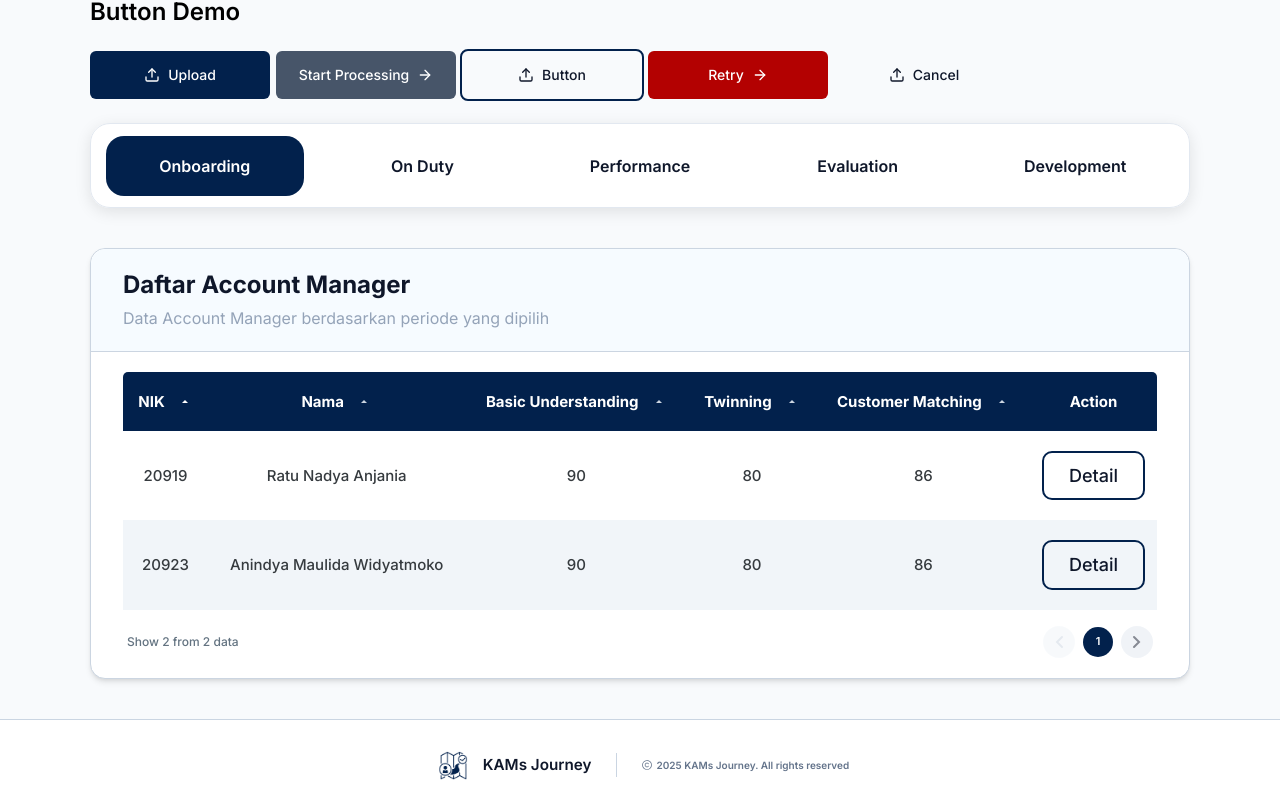
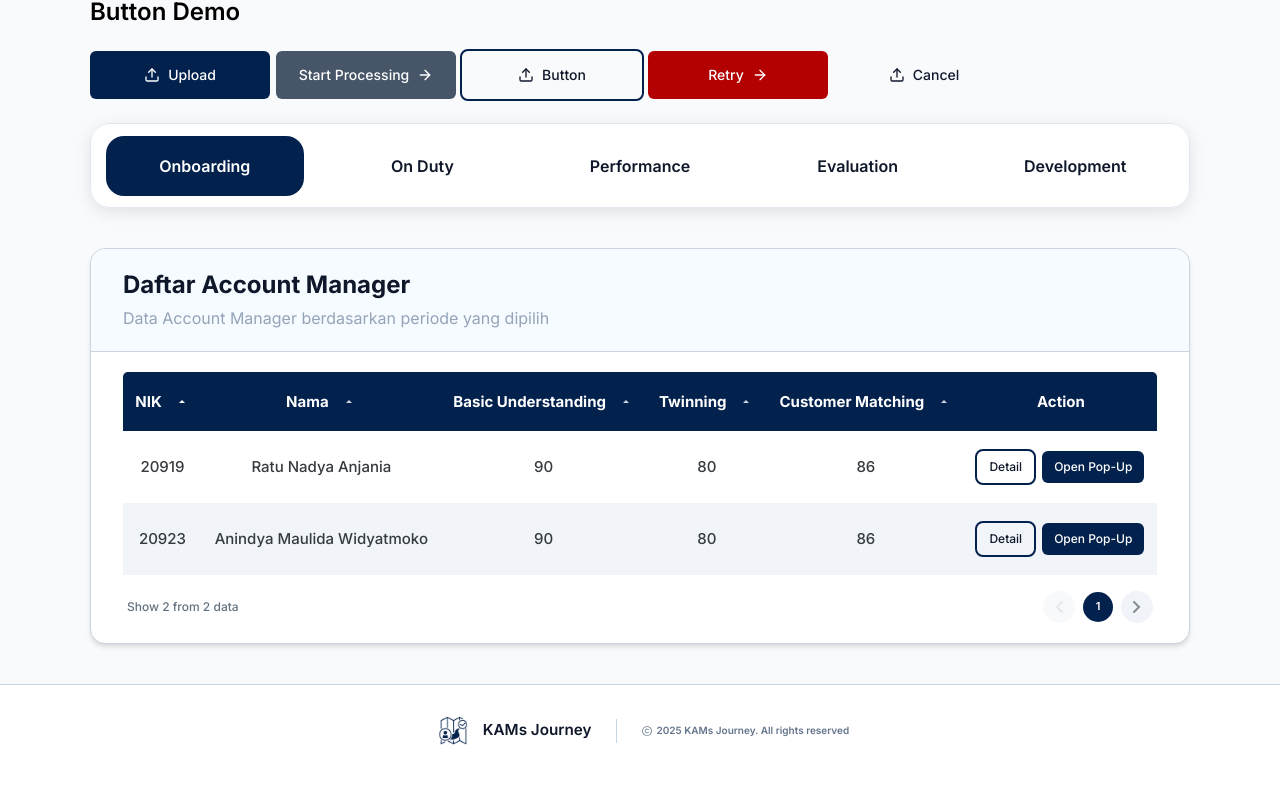
Before and after one commit to sarahnazly/KAMs-Journey, a Next.js app in the folder frontend/: page / in a window 1280 px wide. Shown: the part 553-1364 px from the top of the page. After the commit the page ends 1329 px from the top, so only its background shows below. Built offline with nearby package versions, Linux system fonts and the light colour scheme.

Commit message:
feat(ui): add pop-up window demo in `page.tsx` and adjust table component with open pop-up button

```diff
--- a/frontend/src/app/page.tsx
+++ b/frontend/src/app/page.tsx
@@ -10,6 +10,7 @@ import FilterQuarter from "@/components/dashboard/FilterQuarter";
 import SearchBar from "@/components/dashboard/SearchBar";
 import Toast, { ToastType } from "@/components/common/Toast";
 import TabStage from "@/components/dashboard/TabStage";
+import PopUpWindow from "@/components/modal/PopUpWindow";
 import { Button } from "@/components/common/Button";
 import { Inter } from "next/font/google";
 import { Upload, ArrowRight } from "lucide-react";
@@ -46,6 +47,9 @@ export default function HomePage() {
     showToast("Berhasil", `Pindah ke stage ${newStage}`, "success");
   };
 
+  // Pop-Up Window
+  const [isPopUpOpen, setIsPopUpOpen] = useState(false);
+
   // Table columns dinamis
   const columns: TableColumn[] = [
     { label: "NIK", key: "nik", sortable: true },
@@ -53,6 +57,13 @@ export default function HomePage() {
     { label: "Basic Understanding", key: "score1", sortable: true },
     { label: "Twinning", key: "score2", sortable: true },
     { label: "Customer Matching", key: "score3", sortable: true }
+  ];
+
+  // Data dummy untuk isi pop-up tabel
+  const detailData = [
+    { no: 1, assessmentTime: "2024-01-10", score: 85 },
+    { no: 2, assessmentTime: "2024-02-14", score: 90 },
+    { no: 3, assessmentTime: "2024-03-20", score: 88 },
   ];
 
   // Simulasi ambil data
@@ -192,10 +203,52 @@ export default function HomePage() {
               pageSize={4}
               onDetail={handleDetail}
               showAction={true}
+              extraAction={(row) => (
+                <Button
+                  variant="primary"
+                  size="sm"
+                  onClick={() => setIsPopUpOpen(true)}
+                >
+                  Open Pop-Up
+                </Button>
+              )}
             />
           </Card>
         </div>
       </div>
+
+      {/* PopUpWindow */}
+      <PopUpWindow
+        title="Detail Pop-Up Example"
+        isOpen={isPopUpOpen}
+        onClose={() => setIsPopUpOpen(false)}
+      >
+        <div className="overflow-x-auto">
+          <table className="w-full border-collapse rounded-[10px] overflow-hidden">
+            <thead>
+              <tr className="bg-[#2C2966] text-left text-white font-semibold text-[16px]">
+                <th className="px-4 py-3">No.</th>
+                <th className="px-4 py-3">Assessment Time</th>
+                <th className="px-4 py-3">Score</th>
+              </tr>
+            </thead>
+            <tbody>
+              {detailData.map((row, idx) => (
+                <tr
+                  key={row.no}
+                  className={`${
+                    idx % 2 === 0 ? "bg-white" : "bg-[#F9FAFB]"
+                    } text-[15px] text-[#334155]`}
+                >
+                  <td className="px-4 py-3">{row.no}</td>
+                  <td className="px-4 py-3">{row.assessmentTime}</td>
+                  <td className="px-4 py-3">{row.score}</td>
+                </tr>
+              ))}
+            </tbody>
+          </table>
+        </div>
+      </PopUpWindow>
 
       {/* Toast di pojok kanan bawah */}
       {Toast({
--- a/frontend/src/components/dashboard/Table.tsx
+++ b/frontend/src/components/dashboard/Table.tsx
@@ -1,6 +1,7 @@
 "use client";
 
 import React, { useState, useEffect } from "react";
+import { Button } from "@/components/common/Button";
 
 export type TableColumn = {
   label: string;
@@ -17,6 +18,7 @@ interface TableProps {
   pageSize?: number;
   onDetail?: (row: Record<string, any>) => void;
   showAction?: boolean;
+  extraAction?: (row: Record<string, any>) => React.ReactNode; // Temporary untuk demo pop-up window aja
 }
 
 function SortIcon({ active, direction }: { active: boolean; direction: "asc" | "desc" }) {
@@ -122,6 +124,7 @@ export const Table: React.FC<TableProps> = ({
   pageSize = 10,
   onDetail,
   showAction = true,
+  extraAction, // Temporary untuk demo pop-up window aja
 }) => {
   // Pagination
   const [page, setPage] = useState(1);
@@ -262,13 +265,20 @@ export const Table: React.FC<TableProps> = ({
                 </td>
               ))}
               {showAction && (
-                <td className="px-3 py-5 text-center align-middle">
-                  <button
-                    className="w-full px-5 py-2 rounded-[10px] border-2 border-[#02214C] text-[#0F172A] font-inter font-medium hover:bg-[#F0FAFF] transition"
-                    onClick={() => onDetail && onDetail(row)}
-                  >
-                    Detail
-                  </button>
+                <td
+                  className="px-3 py-5 text-center flex gap-2 justify-center">
+                    {/* Tombol detail default, pakai komponen Button */}
+                    {onDetail && (
+                      <Button
+                        variant="tertiary"
+                        size="sm"
+                        onClick={() => onDetail(row)}
+                      >
+                        Detail
+                      </Button>
+                    )}
+                    {/* Extra Action temporary */}
+                    {extraAction && extraAction(row)}
                 </td>
               )}
             </tr>
```
